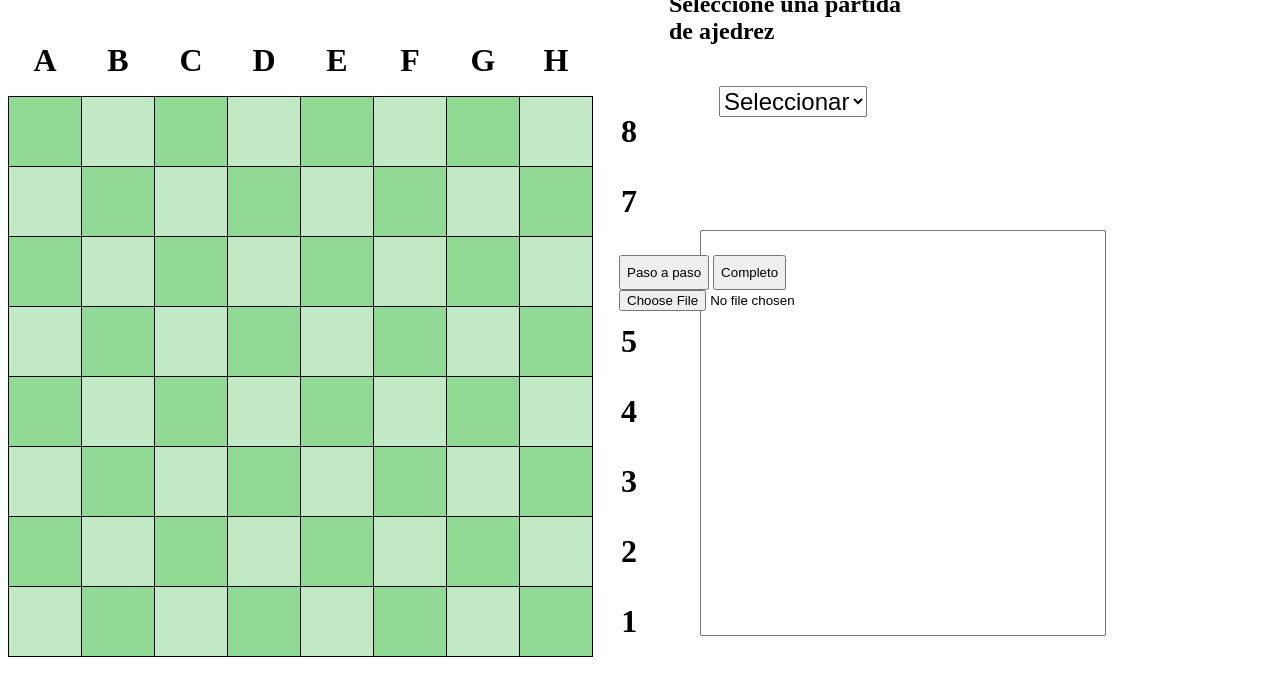
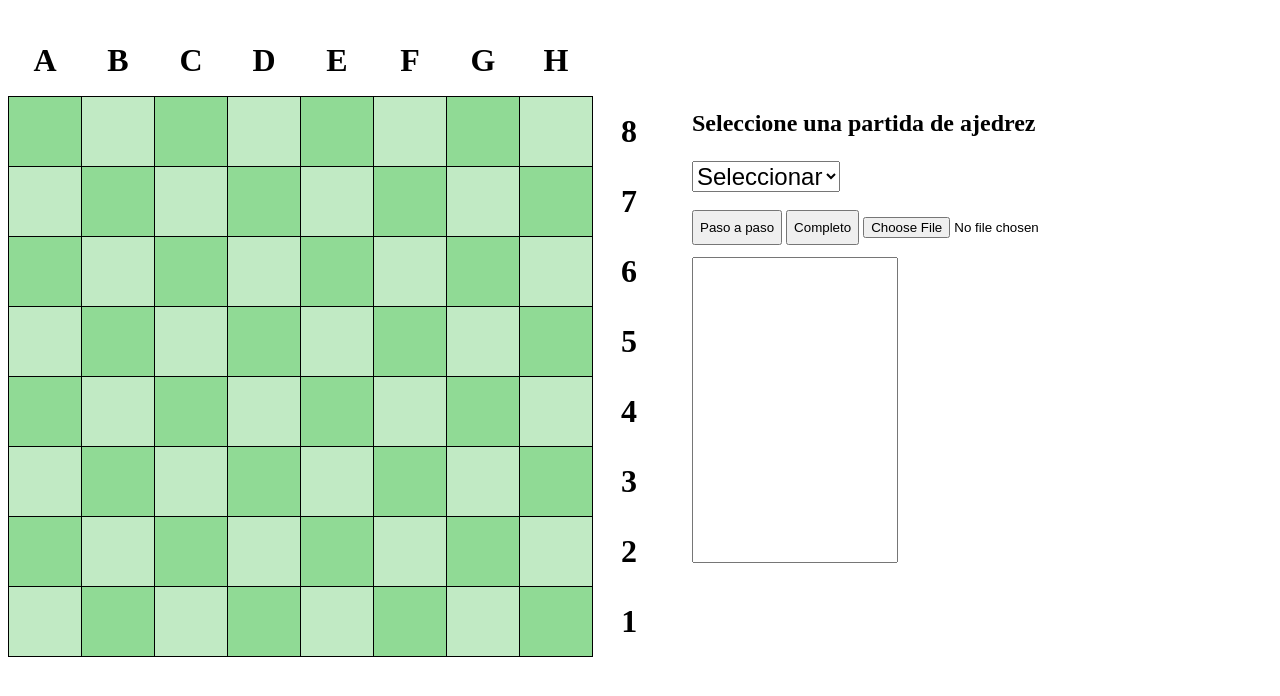
Before and after one commit to danyulloa21/isualizador-ajedrez, a website: page index.html in a window 1280 px wide. Drawn offline with Linux system fonts and the light colour scheme.

Commit message:
Se acomodaron los elementos del menu y se añadio a transicion a los td para mejorar la visualizacion de la partida

```diff
--- a/functions.js
+++ b/functions.js
@@ -1,6 +1,6 @@
 var i = 0; j = 0;
 var tokens = "", paso = 0 , turno = false, fin = false;
-var texto = "", tiempo = 1000;
+var texto = "", tiempo = 1500;
 
 function iniciar() {
   var celdas = document.getElementById("Tablero");
@@ -301,9 +301,9 @@ function actualizarTablero(tabla, casilla, pieza, turno, enrq, movimiento) {
   for(var i = 0; i < 8; i++){
     for(var j = 1; j < 9; j++){
       if ((i + j) % 2 === 0) {
-          tabla.rows[j].cells[i].style.backgroundColor = "#6699CC";
+          tabla.rows[j].cells[i].style.backgroundColor = "#66cc6d67";
       } else {
-          tabla.rows[j].cells[i].style.backgroundColor = "#87CEEB";
+          tabla.rows[j].cells[i].style.backgroundColor = "#66cc6db9";
       }
     }
   }
--- a/index.html
+++ b/index.html
@@ -114,19 +114,18 @@
         </div>
 
         <div class="menu">
-
+            <p id="turno">Seleccione una partida de ajedrez</p>
             <select id="Combo" onchange="partidas()">
                 <option value="0">Seleccionar</option>
                 <option value="1">Partida 1</option>
                 <option value="2">Partida 2</option>
                 <option value="3">Partida 3</option>
             </select>
-            <p id="turno">Seleccione una partida de ajedrez</p>
             <br></br>
-            <textarea id="texto" rows="30"></textarea>
             <button id="siguiente" onclick="pasoApaso()">Paso a paso</button>
             <button onclick="pasosCompleto()">Completo</button>
             <input class="button3" type="file" name="Cargar partida" id="cargarBoton" onchange="cargarPartida()">
+            <textarea id="texto" rows="30"></textarea>
 
         </div>
     </div>
--- a/style.css
+++ b/style.css
@@ -1,6 +1,6 @@
 .container {
     display: flex;
-    justify-content: space-between;
+    /* justify-content:space-between;  */
 }
 
 .juego {
@@ -8,31 +8,35 @@
 }
 
 .menu {
-    flex: 0;
+    /* flex: 0; */
+    /* No sobreponer a otros elementos */
+    z-index: 1;
+    display: inline-block;
+    flex-direction: column;
     margin-top: 60px;
     width: 580px;
 }
 
 .menu select{
-    position: relative;
+    /* position: relative; */
     right: 300px;
 }
 
 button{
-    position: relative;
+    /* position: relative; */
     right: 400px;
     height: 35px;
 
 }
 
 .menu input{
-    position: relative;
+    /* position: relative; */
     right: 400px;
     height: 40px;
 }
 
 p{
-    position: relative;
+    /* position: relative; */
     right: 350px;
     font-weight: bold;
 }
@@ -54,14 +58,13 @@ tr {
 td {
     border: 1px solid black;
     width: 70px;
+    transition: all 0.3s ease; /* Añade esta línea */
 }
 
 tr:nth-child(even) td:nth-child(even),
 tr:nth-child(odd) td:nth-child(odd) {
     background: #66cc6d67;
 }
-
-
 
 tr:nth-child(odd) td:nth-child(even),
 tr:nth-child(even) td:nth-child(odd) {
@@ -97,7 +100,7 @@ table td:last-child  {
 }
 
 div{
-    display: inline;
+    display: inline-block;
 }
 
 select{
@@ -106,18 +109,16 @@ select{
 }
 
 textarea{
-    left: 700px;
-    top: 150px;
-    position: absolute;
-    margin-top: 80px;
+    display: inline-block;
     font-size: 2em;
     resize: none;
-    width: 400px;
-    height: 400px;
+    width: 200px;
+    height: 300px;
 }
 
 #turno{
     font-size: 24px;
-    position: relative;
-    top: -150px;
+    /* display: flex; */
+    /* position: absolute; */
+    /* top: -150px; */
 }
```
